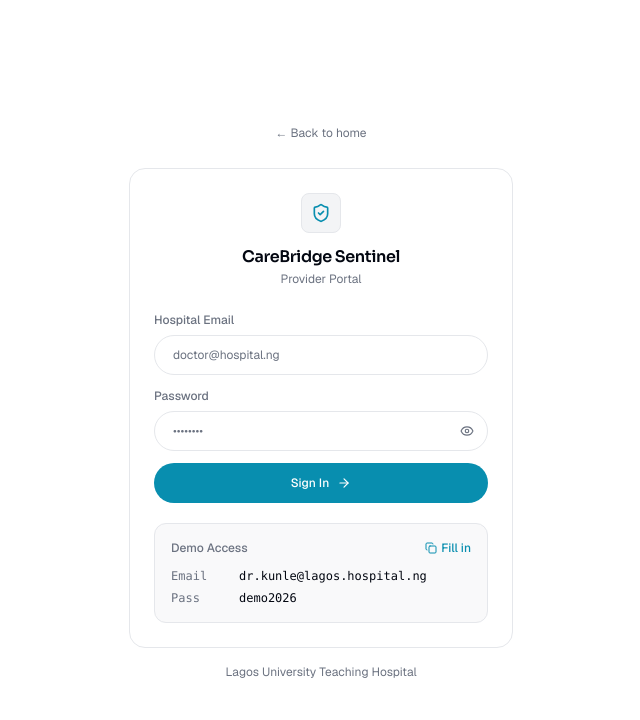
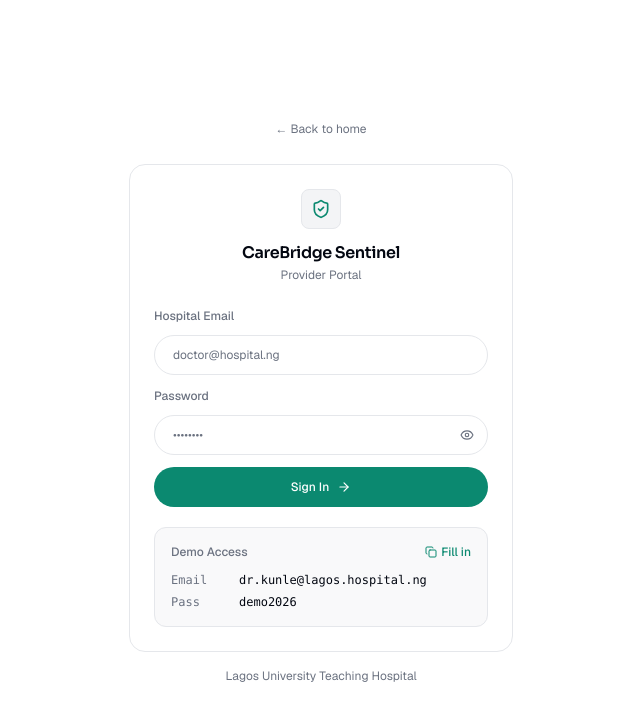
Before and after one commit to thedesigngrandmaster/toju, a Next.js app in the folder frontend/: page /auth/login in a window 1280 px wide. Shown: the top 720 px of the page, without its empty margins (319-959 px from the left). Built offline with nearby package versions, Linux system fonts and the light colour scheme; what @nextui-org/react would draw is missing.

Commit message:
feat(app): add and update dashboard, auth, and layout pages

```diff
--- /dev/null
+++ b/frontend/app/dashboard/patients/[id]/signal/page.tsx
@@ -0,0 +1,13 @@
+'use client'
+
+import { use } from 'react'
+import SignalView from '@/views/SignalView'
+
+export default function SignalPage({
+  params,
+}: {
+  params: Promise<{ id: string }>
+}) {
+  const { id } = use(params)
+  return <SignalView patientId={id} />
+}
--- /dev/null
+++ b/frontend/app/dashboard/patients/new/page.tsx
@@ -0,0 +1,7 @@
+'use client'
+
+import SignalView from '@/views/SignalView'
+
+export default function NewPatientPage() {
+  return <SignalView />
+}
--- a/frontend/app/globals.css
+++ b/frontend/app/globals.css
@@ -7,7 +7,7 @@
   --card-foreground: 224 71% 4%;
   --popover: 0 0% 100%;
   --popover-foreground: 224 71% 4%;
-  --primary: 192 91% 36%;
+  --primary: 168 85% 29%;
   --primary-foreground: 0 0% 100%;
   --secondary: 220 14% 96%;
   --secondary-foreground: 224 71% 4%;
@@ -19,7 +19,7 @@
   --destructive-foreground: 0 0% 100%;
   --border: 220 13% 91%;
   --input: 220 13% 91%;
-  --ring: 192 91% 36%;
+  --ring: 168 85% 29%;
   --radius: 0.625rem;
 
   --color-primary: #0D9488;
@@ -90,7 +90,7 @@ body {
   font-size: 0.75rem;
   font-weight: 500;
   color: hsl(var(--muted-foreground));
-  margin-bottom: 0.375rem;
+  margin-bottom: 0.625rem;
 }
 
 .form-control {
@@ -110,8 +110,8 @@ body {
 }
 
 .form-control:focus {
-  border-color: hsl(var(--ring));
-  box-shadow: 0 0 0 2px hsl(var(--ring) / 0.15);
+  border-color: hsl(var(--input));
+  box-shadow: none;
 }
 
 .form-control:disabled {
```
